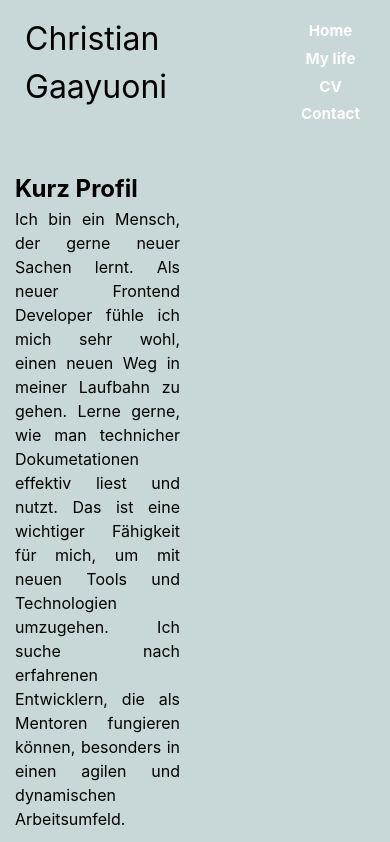
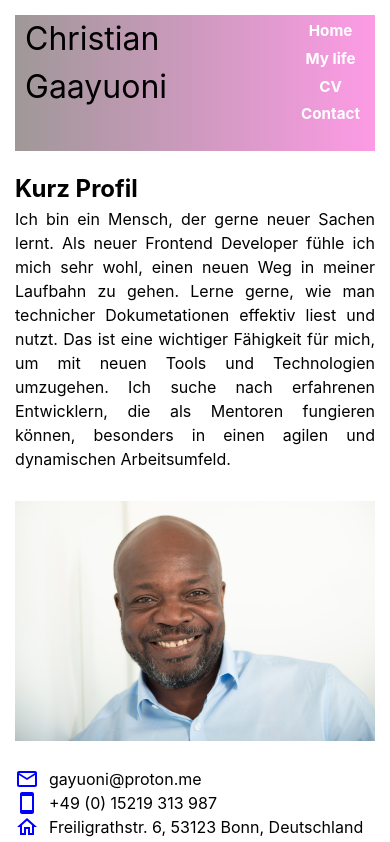
Before and after one commit to GaayuoniC/Gaayuoni-website-react, a React (Vite) app: page /cv in a window 390 px wide. Shown: the top 842 px of the page. Built offline with nearby package versions, Linux system fonts and the light colour scheme.

Commit message:
Final touches for responsiveness in browser

```diff
--- a/src/Pages/AboutMe.css
+++ b/src/Pages/AboutMe.css
@@ -35,19 +35,24 @@
   /* color: white; */
 }
 
-@media screen and (max-width: 412px) {
-  .myLife-container {
-    display: flex;
-    /* flex: 1; */
-    flex-direction: column;
-    text-align: justify;
-  }
-}
-
+/* Screen responsiveness section */
 @media (max-width: 900px) {
-  /* Screen responsiveness in web browser */
   .myLife-container {
     display: flex;
     flex-direction: column;
   }
 }
+
+/* Responsiveness to diffent screen sizes */
+@media screen and (max-width: 412px) {
+  .myLife-container {
+    display: flex;
+    flex-direction: column;
+    text-align: justify;
+  }
+  .text-overlay {
+    position: absolute;
+    bottom: 1%;
+    right: 10%;
+  }
+}
--- a/src/Pages/HomePage.css
+++ b/src/Pages/HomePage.css
@@ -22,9 +22,6 @@
 }
 
 @media screen and (max-width: 412px) {
-  img {
-    display: none;
-  }
   article {
     width: 100%;
     padding: 0;
--- a/src/components/CvPdf.css
+++ b/src/components/CvPdf.css
@@ -13,11 +13,13 @@
 .container-item-body-1 {
   flex: 1;
 }
+.container-item-body-1 img {
+  max-width: 100%;
+  max-height: 100%;
+  object-fit: contain;
+}
 .container-item-body-1 > p {
   text-align: justify;
-}
-#cv-foto {
-  width: 430px;
 }
 
 .container-contact-details {
@@ -78,23 +80,15 @@
   text-align: left;
 }
 
-/* .container-language-driver-hobby {
-  display: flex;
-} */
-/* .container-language-driver-hobby > article {
-  background-color: rgba(247, 244, 244, 0.75);
-  border: 1px solid rgb(28, 25, 25);
-} */
-
 /* Web responsiveness zone */
-@media (max-width: 768) {
+@media (max-width: 900px) {
   /* TO DO! Rework on this!!!! */
-  .container-item-body > img {
-    display: none;
+  .container-item-body {
+    flex-direction: column;
   }
 }
 
-@media screen and (max-width: 414px) {
+@media screen and (max-width: 412px) {
   .container-stack {
     flex-direction: column;
     align-items: flex-start;
@@ -106,13 +100,11 @@
     gap: 8px;
     width: 90%;
   }
-  #cv-foto {
-    display: none;
+
+  .container-item-body {
+    flex-direction: column;
   }
   .container-item-body-1 > p {
     text-align: justify;
   }
-  body {
-    background-color: rgba(200, 215, 215, 1);
-  }
 }
--- a/src/components/NavBar.css
+++ b/src/components/NavBar.css
@@ -54,7 +54,7 @@
     align-items: center;
     position: relative;
     /* background: linear-gradient(to bottom left, #fd9be5, rgb(159, 152, 152)); */
-    background: -moz-linear-gradient(to left, #fd9be5, rgb(159, 152, 152));
+    background: linear-gradient(to left, #fd9be5, rgb(159, 152, 152));
     border-radius: 0;
   }
   .header-nav-container {
```
Also changed, not shown: 1 other file (tests, documents, lock files or other folders).
